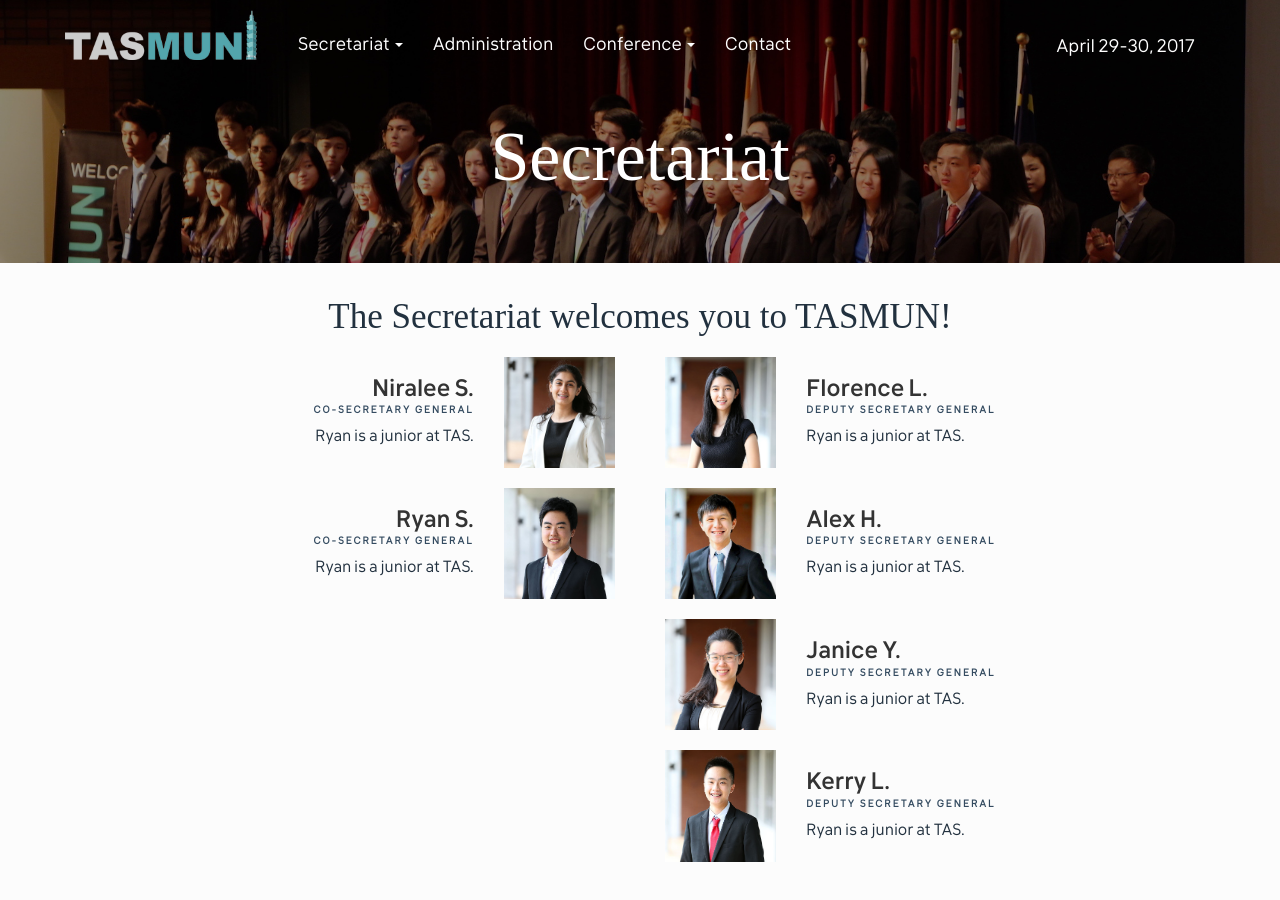
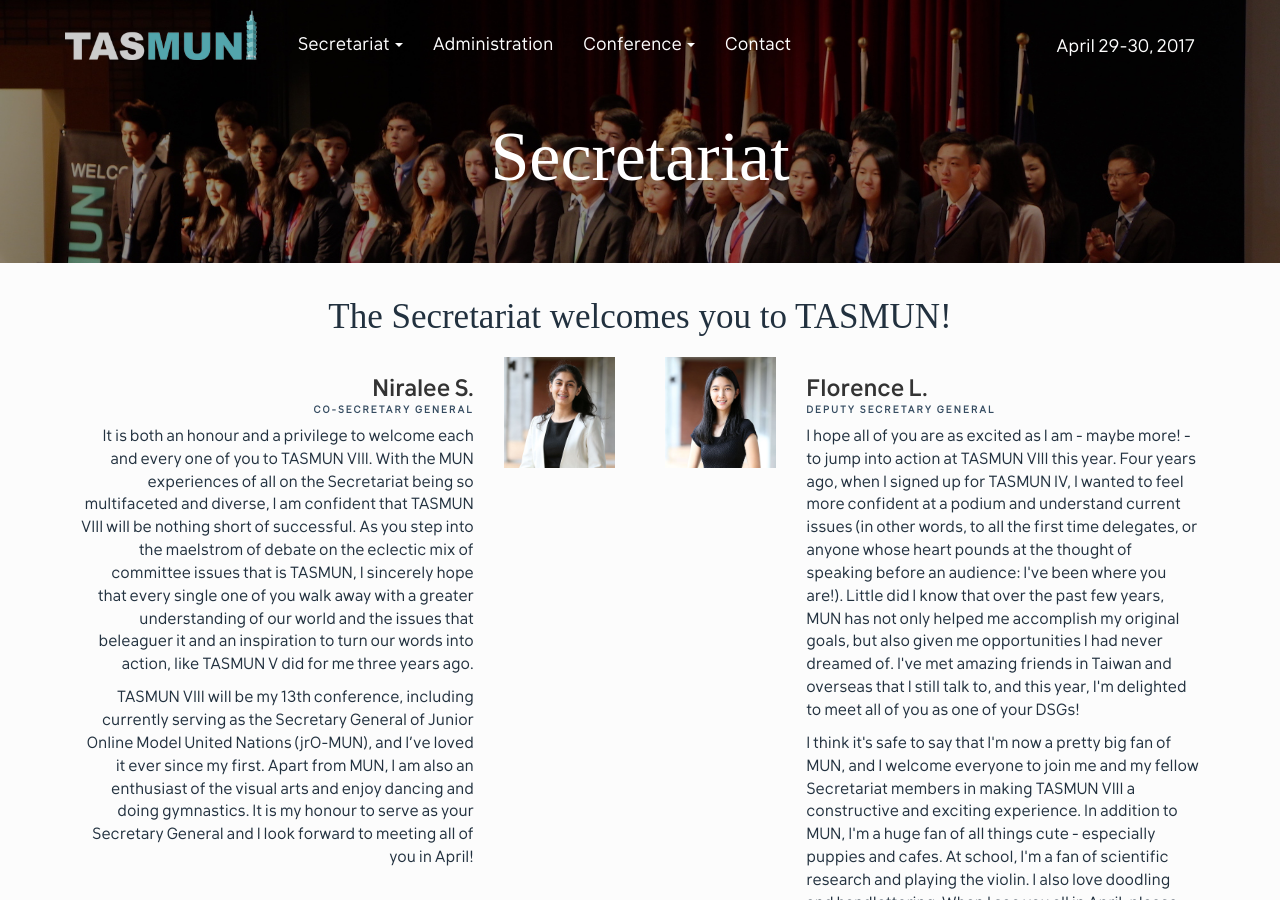
Before and after one commit to alexandernext/tasmun, a Jekyll site: the page built from secretariat.html, in a window 1280 px wide and 900 px high. Built offline with Jekyll 4.4.1, drawn with Linux system fonts in a browser that asks for light colours; some web fonts are replaced; some of the changed text lies outside the part shown.

Commit message:
added bios

```diff
--- a/_includes/navigation.html
+++ b/_includes/navigation.html
@@ -13,7 +13,7 @@
               <li class="dropdown">
                 <a href="#" class="dropdown-toggle" data-toggle="dropdown" role="button" aria-haspopup="true" aria-expanded="false">Secretariat <span class="caret"></span></a>
                 <ul class="dropdown-menu">
-                  <li><a href="secretariat.html">Secretariat</a></li>
+                  <li><a href="secretariat.html">The Secretariat</a></li>
                   <li><a href="letter.html">Letter</a></li>
                 </ul>
               </li>
--- a/secretariat.html
+++ b/secretariat.html
@@ -10,21 +10,11 @@
     <div class="col-sm-9 text-right">
       <h3 class="item-title">Niralee S.</h3>
       <h4 class="item-subtitle">Co-Secretary General</h4>
-      <p>Ryan is a junior at TAS.</p>
+      <p>It is both an honour and a privilege to welcome each and every one of you to TASMUN VIII. With the MUN experiences of all on the Secretariat being so multifaceted and diverse, I am confident that TASMUN VIII will be nothing short of successful. As you step into the maelstrom of debate on the eclectic mix of committee issues that is TASMUN, I sincerely hope that every single one of you walk away with a greater understanding of our world and the issues that beleaguer it and an inspiration to turn our words into action, like TASMUN V did for me three years ago.<p><p>TASMUN VIII will be my 13th conference, including currently serving as the Secretary General of Junior Online Model United Nations (jrO-MUN), and I’ve loved it ever since my first. Apart from MUN, I am also an enthusiast of the visual arts and enjoy dancing and doing gymnastics. It is my honour to serve as your Secretary General and I look forward to meeting all of you in April!</p>
     </div>
       <div class="col-sm-3">
         <img src="assets/secretariat/niralee.jpg" class="img-responsive"></img>
       </div>
-  </div>
-  <div class="item row photo-item">
-    <div class="col-sm-9 text-right">
-      <h3 class="item-title">Ryan S.</h3>
-      <h4 class="item-subtitle">Co-Secretary General</h4>
-      <p>Ryan is a junior at TAS.</p>
-    </div>
-    <div class="col-sm-3">
-      <img src="assets/secretariat/ryan.jpg" class="img-responsive"></img>
-    </div>
   </div>
 </div>
 <div class="col-md-6">
@@ -35,9 +25,26 @@
     <div class="col-sm-9">
       <h3 class="item-title">Florence L.</h3>
       <h4 class="item-subtitle">Deputy Secretary General</h4>
-      <p>Ryan is a junior at TAS.</p>
+      <p>I hope all of you are as excited as I am - maybe more! - to jump into action at TASMUN VIII this year. Four years ago, when I signed up for TASMUN IV, I wanted to feel more confident at a podium and understand current issues (in other words, to all the first time delegates, or anyone whose heart pounds at the thought of speaking before an audience: I've been where you are!). Little did I know that over the past few years, MUN has not only helped me accomplish my original goals, but also given me opportunities I had never dreamed of. I've met amazing friends in Taiwan and overseas that I still talk to, and this year, I'm delighted to meet all of you as one of your DSGs! </p>
+      <p>I think it's safe to say that I'm now a pretty big fan of MUN, and I welcome everyone to join me and my fellow Secretariat members in making TASMUN VIII a constructive and exciting experience. In addition to MUN, I'm a huge fan of all things cute - especially puppies and cafes. At school, I'm a fan of scientific research and playing the violin. I also love doodling and handlettering. When I see you all in April, please feel free to say hi and chat with me about what you love - whether it's MUN or something else entirely!</p>
     </div>
   </div>
+</div>
+
+<div class="col-md-6">
+  <div class="item row photo-item">
+    <div class="col-sm-9 text-right">
+      <h3 class="item-title">Ryan S.</h3>
+      <h4 class="item-subtitle">Co-Secretary General</h4>
+      <p>With open arms and an open mind, I personally welcome you to TASMUN VIII! As my 12th conference since I started MUN in the 7th grade, I can promise you that I will put forth my expertise and experience in ensuring the conference would be a huge success, in all aspects possible. </p>
+      <p>From the beginning, I’ve fell in love with MUN and proceeded to strive only for excellence, and have since been to five overseas conferences. My favorite part about doing MUN is having the opportunity to meet and socialize with other individuals, and being able to discuss both serious problems facing the world right now as well as the recent games on the Steam sale. Aside from playing computer games and MUN, I enjoy playing the piano, participating in the school orchestra as a violist, as well as playing chess (feel free to challenge me to a game anytime!).</p>
+    </div>
+    <div class="col-sm-3">
+      <img src="assets/secretariat/ryan.jpg" class="img-responsive"></img>
+    </div>
+  </div>
+</div>
+<div class="col-md-6">
   <div class="item row photo-item">
     <div class="col-sm-3">
       <img src="assets/secretariat/alex.jpg" class="img-responsive"></img>
@@ -45,25 +52,34 @@
     <div class="col-sm-9">
       <h3 class="item-title">Alex H.</h3>
       <h4 class="item-subtitle">Deputy Secretary General</h4>
-      <p>Ryan is a junior at TAS.</p>
+      <p>I am beyond thrilled to welcome you all to TASMUN VIII! As your DSG this April, I can promise you that this will be quite the experience -- but I'll leave that up to you to explore for yourself. I can safely say that I have no regrets about that day when I chose to step down the path of model UN. Not only has it opened up doors where none existed, it opened up my eyes to the hidden intricacies buried deep down the puzzle of life. You will walk out of the experience feeling like not just a more informed individual, but a better person.</p><p>Now that that’s out there, I enjoy cooking (still working on that one), traveling and coding. I’m also a fan of graphic design and illustrations. That being said, it never hurts to add more to that list. I would love to hear about -- well, anything you have to say, really. If you happen to see me around at TASMUN, please feel free to enlighten me with your take on all things mankind!
+</p>
     </div>
-  </div><div class="item row photo-item">
+  </div>
+  </div>
+<div class="col-md-6 col-md-offset-6">
+  <div class="item row photo-item">
     <div class="col-sm-3">
       <img src="assets/secretariat/janice.jpg" class="img-responsive"></img>
     </div>
     <div class="col-sm-9">
       <h3 class="item-title">Janice Y.</h3>
       <h4 class="item-subtitle">Deputy Secretary General</h4>
-      <p>Ryan is a junior at TAS.</p>
+      <p>You are about to step into a realm of unknown possibilities, intense disputes, and drastic action that is Model United Nations here at Taipei American School. If you have the fortune of being a Student Officer at TASMUN VIII, or a delegate in the Historical Security Council, you will have the pleasure of working with me at my erudite and erratic best. This year, I will be serving jointly as your DSG of Chairing as well as President of the Historical Security Council. </p>
+<p>TASMUN VIII marks my 14th conference, half of which will have been spent chairing or on a conference Secretariat, and another half of what’s left in a Crisis Committee. Yes, I am a math person, and also a very ardent feminist. My other big passion is to have deep conversations with strangers about our purpose in this world, so please strike up one with me anytime.</p>
     </div>
-  </div><div class="item row photo-item">
+  </div>
+</div>
+<div class="col-md-6 col-md-offset-6">
+  <div class="item row photo-item">
     <div class="col-sm-3">
       <img src="assets/secretariat/kerry.jpg" class="img-responsive"></img>
     </div>
     <div class="col-sm-9">
       <h3 class="item-title">Kerry L.</h3>
       <h4 class="item-subtitle">Deputy Secretary General</h4>
-      <p>Ryan is a junior at TAS.</p>
+      <p>Hello everyone! My name is Kerry Lee and I am currently a 11th grader at Taipei American School, and I will be serving as a DSG for TASMUN this year!</p>
+      <p>MUN is one of my favorite hobbies because not only am I able to argue with others, I can also learn more about what is going on in the world. I first started doing MUN when I was in 6th grade as the tiniest delegate in the room, and have continued to do MUN ever since. Currently, I have attended 11 conferences, including many conferences in Taiwan and 3 overseas conferences. My hobbies include playing badminton, basketball and League of Legends! I also love the LA Lakers NBA team! I am excited for TASMUN 2017 and hope to see you all very soon!</p>
     </div>
-  </div>
 </div>
+</div>
```
